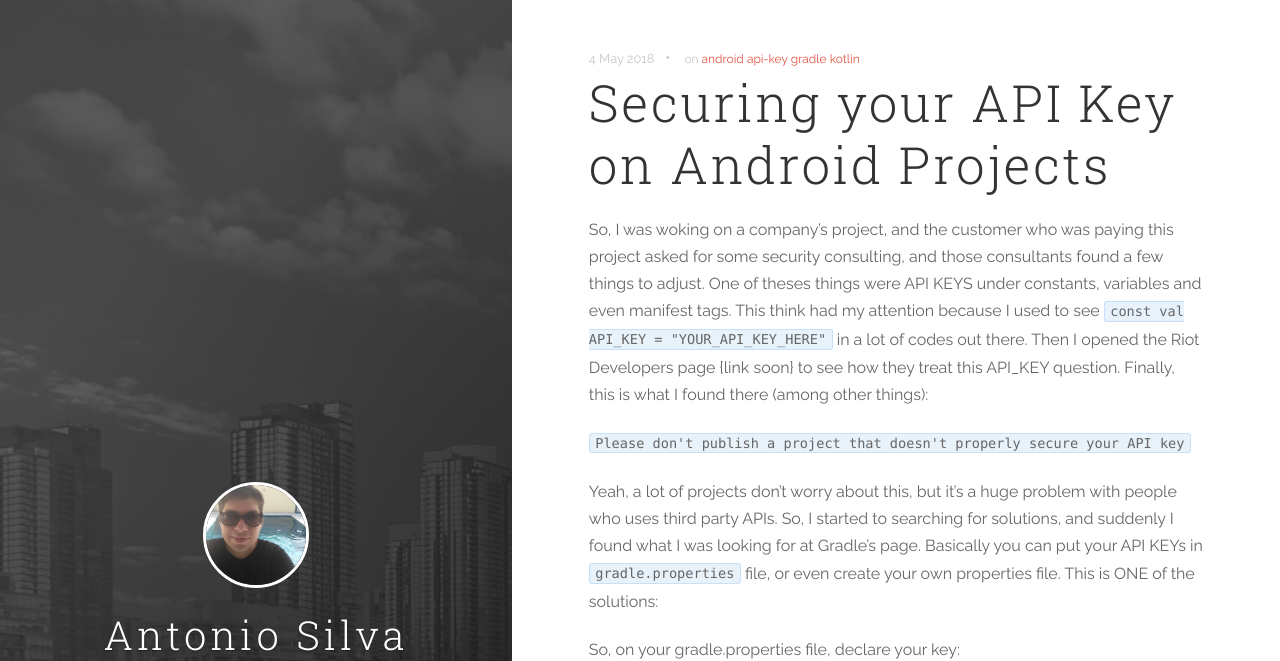
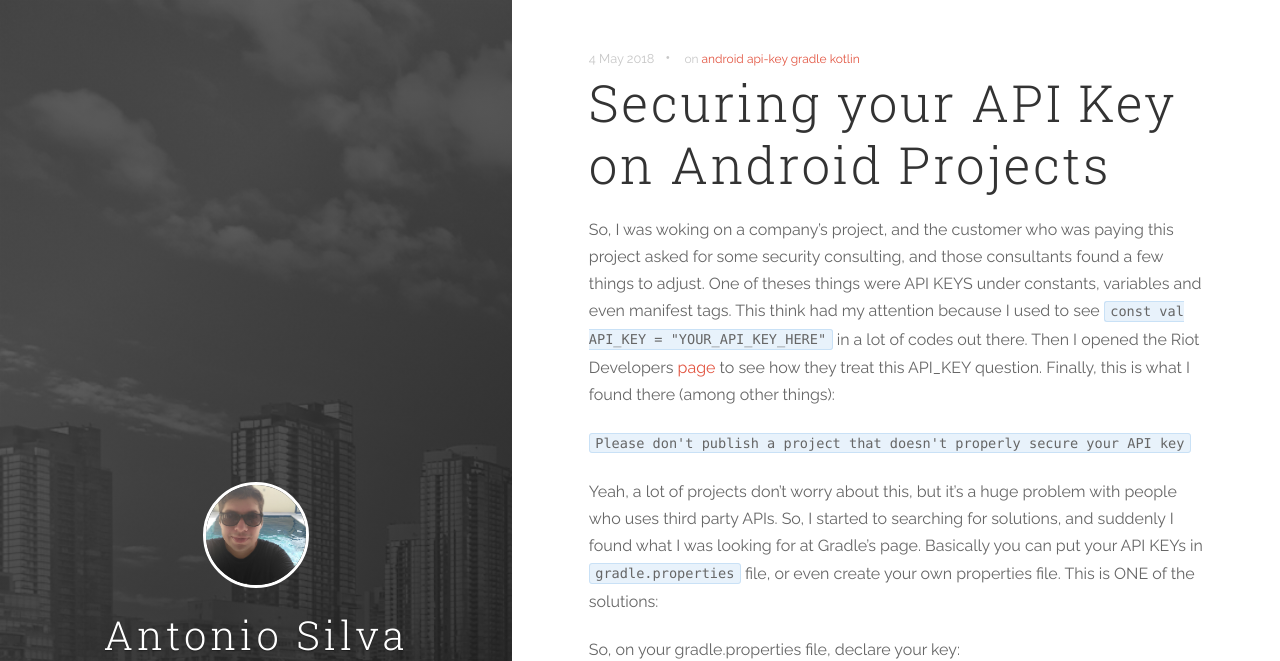
Before and after one commit to antoniosj/antoniosj.github.io, a Jekyll site: the page built from _posts/2018-05-04-secure-api-key.markdown, in a window 1280 px wide and 1400 px high. Shown: the top 661 px of the window. Built offline with Jekyll 4.4.1, drawn with Linux system fonts in a browser that asks for light colours; some of the changed text lies outside the part shown.

Commit message:
Update 2018-05-04-secure-api-key.markdown

```diff
--- a/_posts/2018-05-04-secure-api-key.markdown
+++ b/_posts/2018-05-04-secure-api-key.markdown
@@ -5,7 +5,7 @@ categories: [android, kotlin]
 tags: [android, api-key, gradle, kotlin]
 ---
 
-So, I was woking on a company's project, and the customer who was paying this project asked for some security consulting, and those consultants found a few things to adjust. One of theses things were API KEYS under constants, variables and even manifest tags. This think had my attention because I used to see `const val API_KEY = "YOUR_API_KEY_HERE"` in a lot of codes out there. Then I opened the Riot Developers page {link soon} to see how they treat this API_KEY question. Finally, this is what I found there (among other things):
+So, I was woking on a company's project, and the customer who was paying this project asked for some security consulting, and those consultants found a few things to adjust. One of theses things were API KEYS under constants, variables and even manifest tags. This think had my attention because I used to see `const val API_KEY = "YOUR_API_KEY_HERE"` in a lot of codes out there. Then I opened the Riot Developers [page](https://developer.riotgames.com) to see how they treat this API_KEY question. Finally, this is what I found there (among other things):
 
 `Please don't publish a project that doesn't properly secure your API key`
 
@@ -15,16 +15,18 @@ So, on your gradle.properties file, declare your key:
 
 <img src="https://github.com/antoniosj/blog-examples/blob/master/Photos%20from%20blog/1_gradleproperties.png?raw=true"/>
 
-After that, go to your build.gradle (app) and define a variable for your key:
+After that, go to your `build.gradle (app)` and define a variable for your key:
 
 <img src="https://github.com/antoniosj/blog-examples/blob/master/Photos%20from%20blog/2_gradle.png?raw=true"/>
 
 And that's it. Now you can put your variable in your manifest file:
 
 {% highlight swift %}
+
 <meta-data
      android:name="io.fabric.ApiKey"
      android:value="${FABRIC_API_KEY}" />
+
 {% endhighlight %}
 
 Or in your kotlin file:
```
Also changed, not shown: other parts of _posts/2018-05-04-secure-api-key.markdown (+2 -0 lines).
